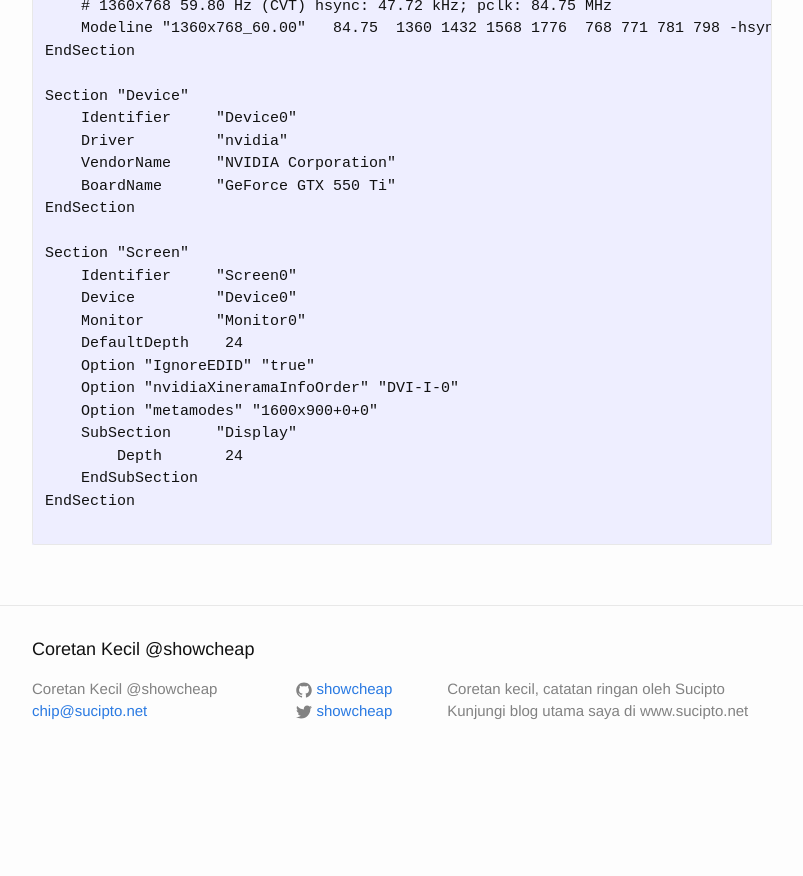
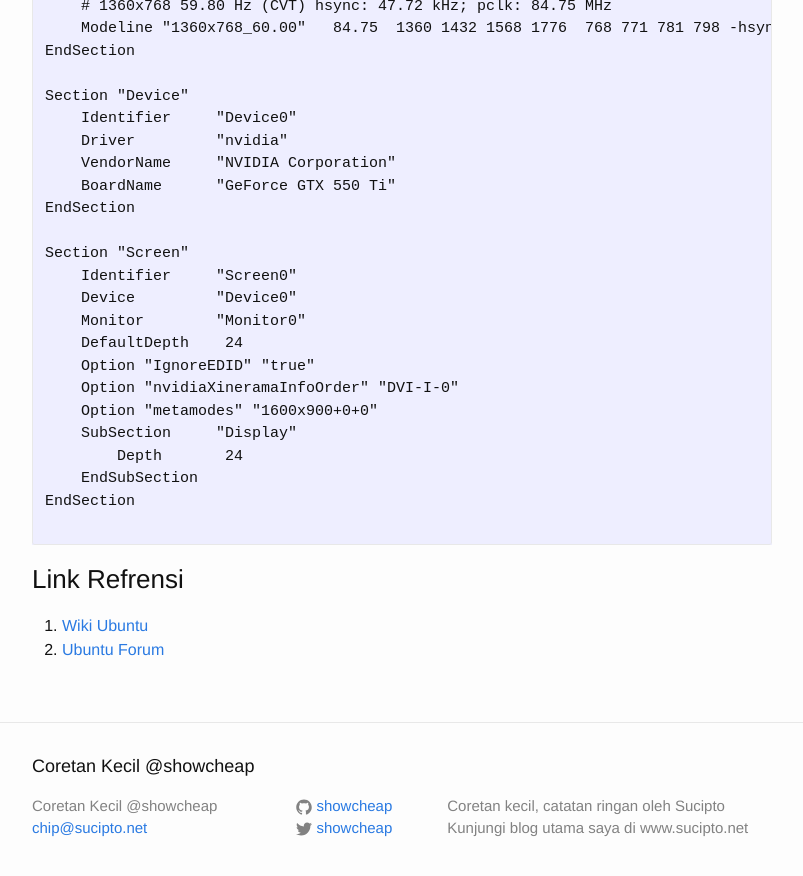
Before and after one commit to showcheap/coretan, a Jekyll site: the page built from _posts/2016-04-13-setting-resolusi-manual-vga-asus-radeon.markdown, in a window 1280 px wide and 900 px high, scrolled down 6926 px. Shown: the top 876 px of the window, without its empty margins (238-1041 px from the left). Built offline with Jekyll 4.4.1, drawn with Linux system fonts in a browser that asks for light colours; before the commit the page ends 7709 px from its top, so only the background shows below that.

Commit message:
Update content

````diff
--- a/_posts/2016-04-13-setting-resolusi-manual-vga-asus-radeon.markdown
+++ b/_posts/2016-04-13-setting-resolusi-manual-vga-asus-radeon.markdown
@@ -318,3 +318,7 @@ Section "Screen"
 EndSection
 
 ```
+
+### Link Refrensi
+1. [Wiki Ubuntu](https://wiki.ubuntu.com/X/Config/Resolution)
+2. [Ubuntu Forum](http://ubuntuforums.org/showthread.php?t=1850578)
````
